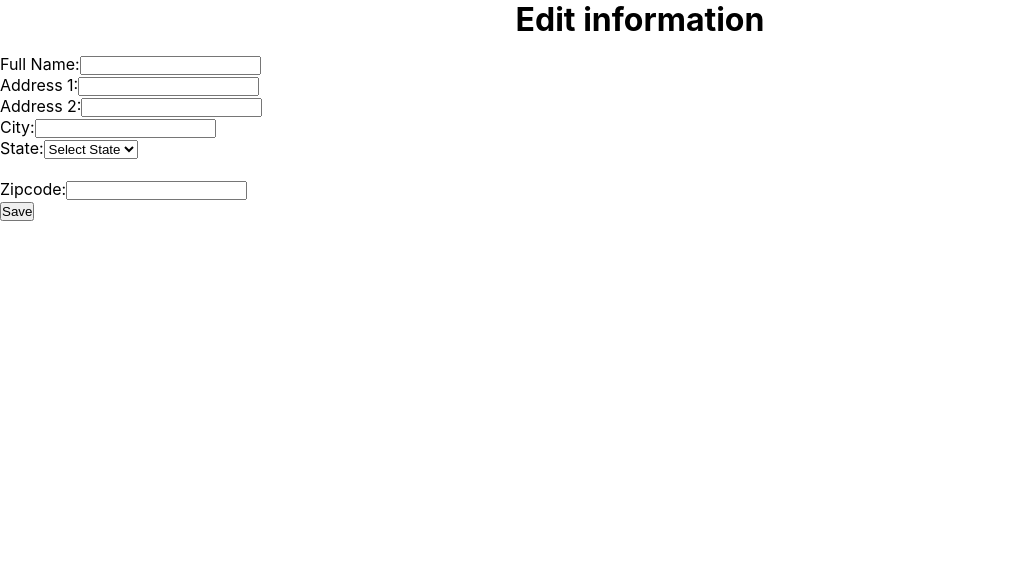
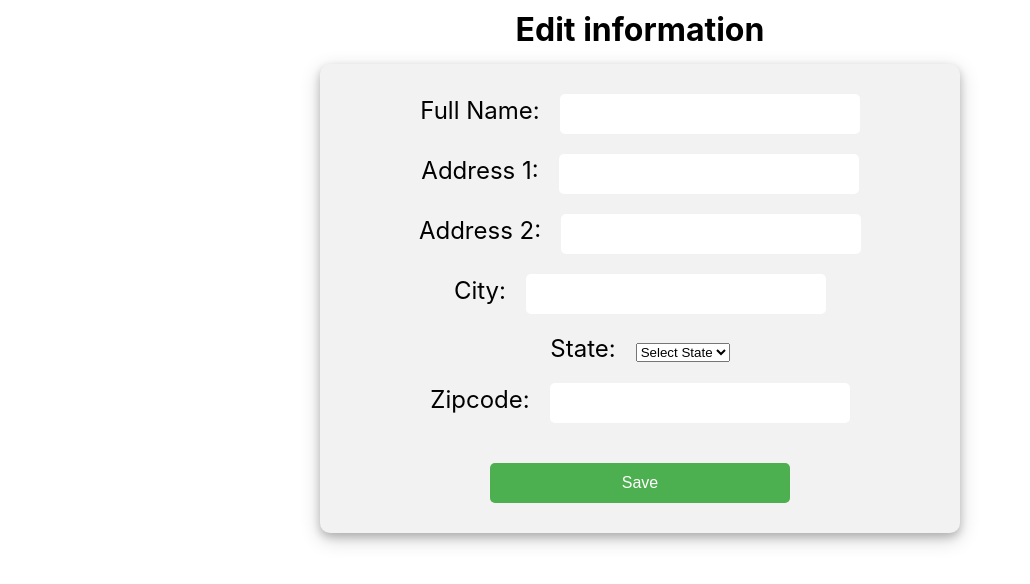
Before and after one commit to tranlac2210/COSC-4353-Project, a React (Create React App) app in the folder client/: page /ClientProfilePage in a window 1280 px wide. Shown: the top 584 px of the page, without its empty margins (0-1030 px from the left). Built offline with nearby package versions, Linux system fonts and the light colour scheme.

Commit message:
Update ClientProfilePage.js
add styled

```diff
--- a/client/src/pages/ClientProfilePage.js
+++ b/client/src/pages/ClientProfilePage.js
@@ -109,6 +109,78 @@ const Wrapper = styled.div`
     text-align: center;
     margin-bottom: 15px;
   }
+  .login_form {
+    display: flex;
+    flex-direction: column;
+    align-items: center;
+    background-color: #f2f2f2;
+    padding: 30px;
+    border-radius: 10px;
+    box-shadow: 0 4px 8px 0 rgba(0, 0, 0, 0.2), 0 6px 20px 0 rgba(0, 0, 0, 0.19);
+    width: 50%;
+    margin: auto;
+  }
+
+  h1 {
+    text-align: center;
+    margin-top: 10px;
+    margin-bottom: 30px;
+  }
+
+
+  .login_form h2 {
+    font-size: 40px;
+    margin-bottom: 30px;
+  }
+
+  .login_username,.login_pass {
+    font-size: 24px;
+    margin-bottom: 10px;
+    margin-right: 20px;
+  }
+
+  .login_input {
+    width: 300px;
+    height: 40px;
+    padding: 10px;
+    margin-bottom: 20px;
+    border-radius: 5px;
+    border: none;
+    font-size: 16px;
+  }
+
+  .login_button {
+    margin-top: 20px;
+    width: 300px;
+    height: 40px;
+    padding: 10px;
+    border-radius: 5px;
+    border: none;
+    font-size: 16px;
+    background-color: #4CAF50;
+    color: white;
+    cursor: pointer;
+  }
+
+  .demo{
+    margin-top: 20px;
+
+    padding: 10px;
+    border-radius: 5px;
+    border: none;
+    font-size: 16px;
+    background-color: #4CAF50;
+    color: white;
+    cursor: pointer;
+  }
+  .demo:hover {
+    background-color: #3e8e41;
+  }
+
+  .login_button:hover {
+    background-color: #3e8e41;
+  }
+
 `;
 
 export default ClientProfilePage;
```
